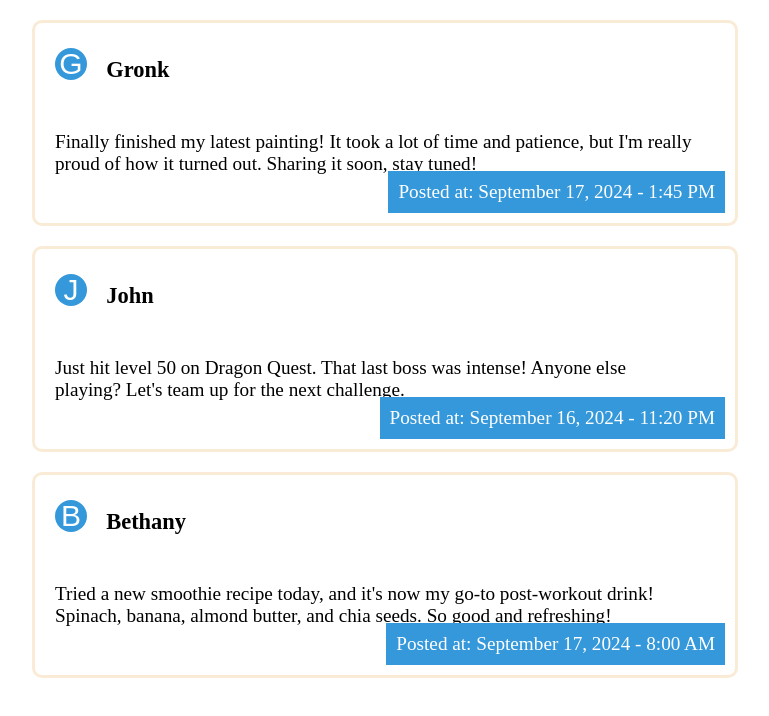
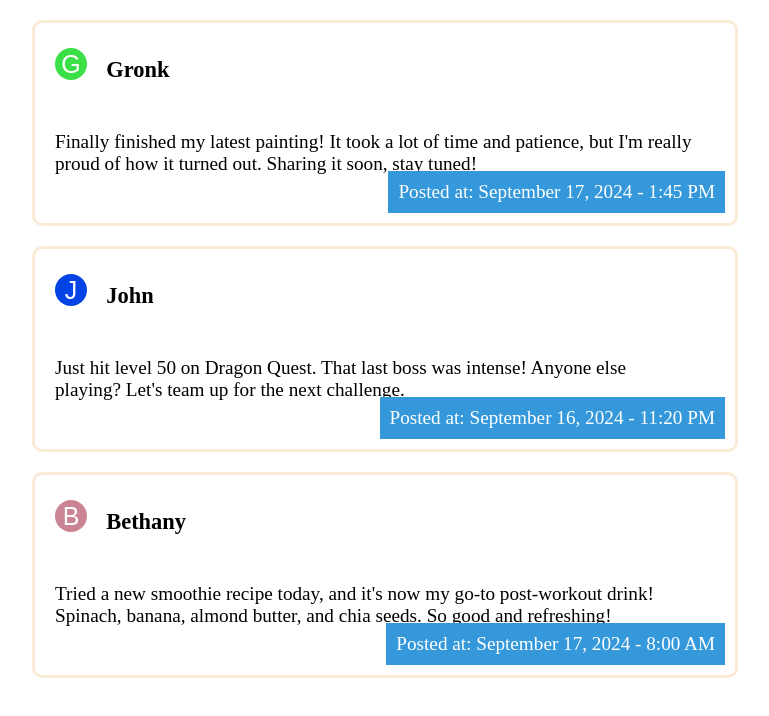
Before and after one commit to Esuyawkall/Reactions-Page, a plain HTML site: page index.html in a window 1280 px wide. Shown: the whole page, without its empty margins (255-1024 px from the left). Drawn offline with Linux system fonts and the light colour scheme.

Commit message:
first commit

```diff
--- a/script.js
+++ b/script.js
@@ -4,8 +4,19 @@ document.addEventListener('DOMContentLoaded',()=>{
     const array = Array.from(icons);
     const counter = document.getElementsByClassName('counter');
     const counters = Array.from(counter);
-    const cont = document.getElementsByClassName('icon-container');
-    const container = Array.from(cont);
+    const prof = document.getElementsByClassName('profile-icon');
+    const profile = Array.from(prof);
+
+
+    function getRandomColor() {
+        const r = Math.floor(Math.random() * 256); // Red value between 0 and 255
+        const g = Math.floor(Math.random() * 256); // Green value between 0 and 255
+        const b = Math.floor(Math.random() * 256); // Blue value between 0 and 255
+        return `rgb(${r}, ${g}, ${b})`;}
+
+profile.forEach((element) => {
+    element.style.backgroundColor=getRandomColor();
+})
 
     array.forEach((element,index) => {
         element.addEventListener('click',()=>{
--- a/style.css
+++ b/style.css
@@ -26,7 +26,7 @@ body{
     height: 2.5vw;
     background-color: #3498db;
     color: white;
-    font-size: 30px;
+    font-size: 25px;
     display: flex;
     justify-content: center;
     align-items: center;
```
